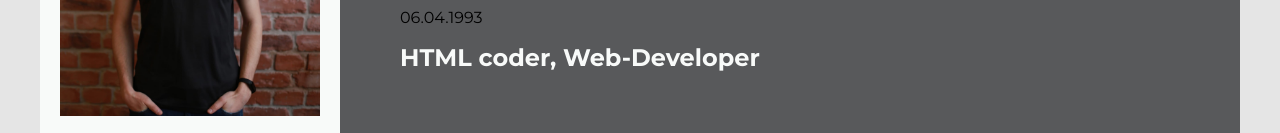
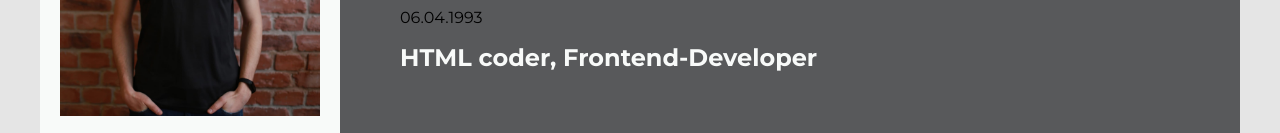
Before and after one commit to DanilMaiorov/Resume, a plain HTML site: page index.html in a window 1280 px wide. Both pictures are taken after a click on the checkbox 1176 px from the left and 138 px from the top of the page. Shown: the part 272-405 px from the top of the page. Drawn offline with Linux system fonts and the light colour scheme.

Commit message:
fix html

```diff
--- a/index.html
+++ b/index.html
@@ -189,7 +189,7 @@
                             <div class="right  main__title">
                                     <h1 class="main-title"><span class="none">.</span>Данил<br><strong>Майоров</strong></h1>
                                     <h3 class="main-title-date">06.04.1993</h3>
-                                    <span class="strong"><strong>HTML верстальщик, Веб-разработчик</strong></span>
+                                    <span class="strong"><strong>HTML верстальщик, Frontend-разработчик</strong></span>
                             </div>
                             <div class="right info__item">
                                 <div class="info__item-title">
@@ -526,7 +526,7 @@
                             <div class="right  main__title ">
                                     <h1 class="main-title en-title">Danil<br><strong>Maiorov</strong></h1>
                                     <h3 class="main-title-date">06.04.1993</h3>
-                                    <span class="strong"><strong>HTML coder, Web-Developer</strong></span>
+                                    <span class="strong"><strong>HTML coder, Frontend-Developer</strong></span>
                             </div>
                             <div class="right info__item">
                                 <div class="info__item-title">
```
